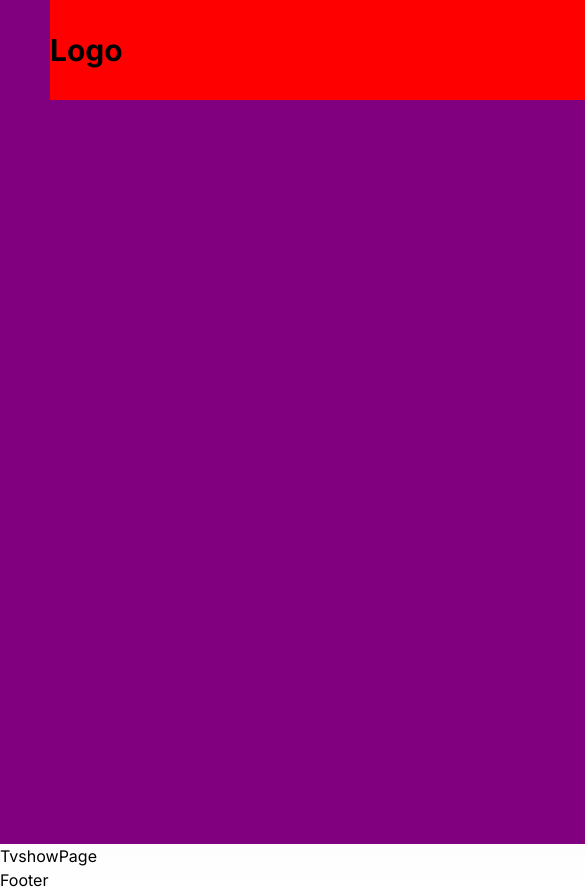
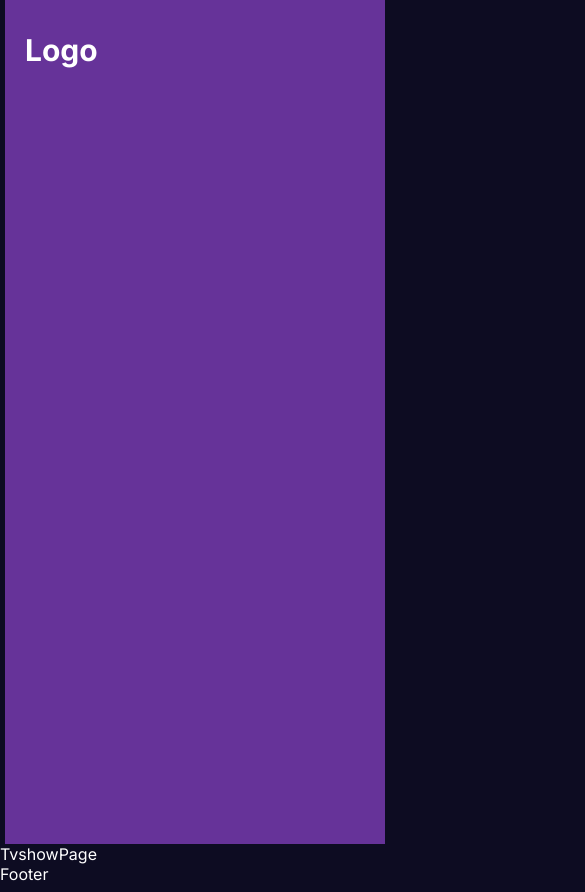
Before and after one commit to vmaineng/movie-night, a Next.js app in the folder front/: page /tvshows in a window 390 px wide. Shown: the top 892 px of the page, 585 px wide, since content can reach past the window. Built offline with nearby package versions, Linux system fonts and the light colour scheme.

Commit message:
added in module css

```diff
--- a/front/src/app/components/navbar/Links.jsx
+++ b/front/src/app/components/navbar/Links.jsx
@@ -4,14 +4,23 @@ import NavLink from './NavLink';
 
 const links= [
     {
-        title: "Home",
+        title: "Homepage",
         path: "/",
-    },
-    {
-        title: "TV Shows",
-        path: "/tvshows",
-    }
-]
+      },
+      {
+        title: "About",
+        path: "/about",
+      },
+      {
+        title: "Contact",
+        path: "/contact",
+      },
+      {
+        title: "Blog",
+        path: "/blog",
+      },
+    ];
+
 
 const Links = () => {
     const [open, setOpen] = useState(false);
@@ -20,7 +29,7 @@ const Links = () => {
     <div className="nav-container">
         <div className="links">
         {links.map((link) => {
-            <NavLink key={link.title} item={link}/>
+            <NavLink key={link.title} link={link}/>
         })}
         </div>
     </div>
--- a/front/src/app/components/navbar/NavLink.jsx
+++ b/front/src/app/components/navbar/NavLink.jsx
@@ -1,17 +1,23 @@
 "use client";
 import Link from "next/link";
+import styles from "./navLink.module.css";
 import { usePathname } from "next/navigation";
 
-const NavLink = ({ item }) => {
+const NavLink = ({ link }) => {
   const pathName = usePathname();
 
   const isUser = true;
 
   return (
     <div class="nav-container">
-    <Link href={item.path} className={`${pathName === item.path}`}>
-      {item.title}
-    </Link>
+      <Link
+        href={link.path}
+        className={`${styles.container} ${
+          pathName === link.path && styles.active
+        }`}
+      >
+        {link.title}
+      </Link>
     </div>
   );
 };
--- a/front/src/app/components/navbar/Navbar.jsx
+++ b/front/src/app/components/navbar/Navbar.jsx
@@ -1,11 +1,12 @@
 import React from 'react'
 import Link from 'next/link';
 import Links from './Links';
+import styles from "./navbar.module.css";
 
 const Navbar = () => {
   return (
-    <div class="nav-container">
-    <Link href="/" class="logo">Logo</Link>
+    <div class={styles.container}>
+    <Link href="/" class={styles.logo}>Logo</Link>
     <div>
       <Links />
     </div>
--- /dev/null
+++ b/front/src/app/components/navbar/navLink.module.css
@@ -0,0 +1,12 @@
+.container{
+    min-width: 100px;
+    padding: 10px;
+    border-radius: 20px;
+    font-weight: 500;
+    text-align: center;
+  }
+
+  .active{
+    background-color: var(--text);
+    color: var(--bg);
+  }
--- /dev/null
+++ b/front/src/app/components/navbar/navbar.module.css
@@ -0,0 +1,11 @@
+.container{
+    height:100px;
+    display: flex;
+    align-items: center;
+    justify-content: space-between;
+  }
+
+  .logo {
+    font-size: 30px;
+    font-weight: bold;
+  }
--- a/front/src/app/globals.css
+++ b/front/src/app/globals.css
@@ -1,19 +1,13 @@
-@tailwind base;
+/* @tailwind base;
 @tailwind components;
-@tailwind utilities;
+@tailwind utilities; */
 
 :root {
-  --foreground-rgb: 0, 0, 0;
-  --background-start-rgb: 214, 219, 220;
-  --background-end-rgb: 255, 255, 255;
-}
-
-@media (prefers-color-scheme: dark) {
-  :root {
-    --foreground-rgb: 255, 255, 255;
-    --background-start-rgb: 0, 0, 0;
-    --background-end-rgb: 0, 0, 0;
-  }
+  --bg: #0d0c22;
+  --bgSoft: #2d2b42;
+  --text: white;
+  --textSoft: #e5e5e5;
+  --btn: #3673fd;
 }
 
 * {
@@ -23,17 +17,17 @@
 }
 
 body {
-  color: rgb(var(--foreground-rgb));
-  background: linear-gradient(
-      to bottom,
-      transparent,
-      rgb(var(--background-end-rgb))
-    )
-    rgb(var(--background-start-rgb));
+  background-color: var(--bg);
+  color: var(--text);
 }
 
-.container{
-  background-color: purple;
+a {
+  text-decoration: none;
+  color: inherit;
+}
+
+.container {
+  background-color: rebeccapurple;
   width: 1536px;
   margin: auto;
   padding-left: 50px;
@@ -44,27 +38,45 @@ body {
   justify-content: space-between;
 }
 
-.nav-container{
-  background-color: red;
-  height:100px;
-  display: flex;
-  align-items: center;
-  justify-content: space-between;
+@media (max-width: 1536px) {
+  .container {
+    width: 1366px;
+  }
 }
 
-.logo {
-  font-size: 30px;
-  font-weight: bold;
+@media (max-width: 1366px) {
+  .container {
+    width: 1280px;
+  }
 }
 
-.links{
-  display: flex;
-  align-items: center;
-  gap: 10px;
+@media (max-width: 1280px) {
+  .container {
+    width: 1024px;
+    padding-left: 20px;
+    padding-right: 20px;
+  }
 }
 
-@layer utilities {
-  .text-balance {
-    text-wrap: balance;
+@media (max-width: 1024px) {
+  .container {
+    width: 768px;
   }
 }
+
+@media (max-width: 768px) {
+  .container {
+    width: 640px;
+  }
+}
+
+@media (max-width: 640px) {
+  .container {
+    width: 475px;
+  }
+}
+@media (max-width: 475px) {
+  .container {
+    width: 380px;
+  }
+}
```
